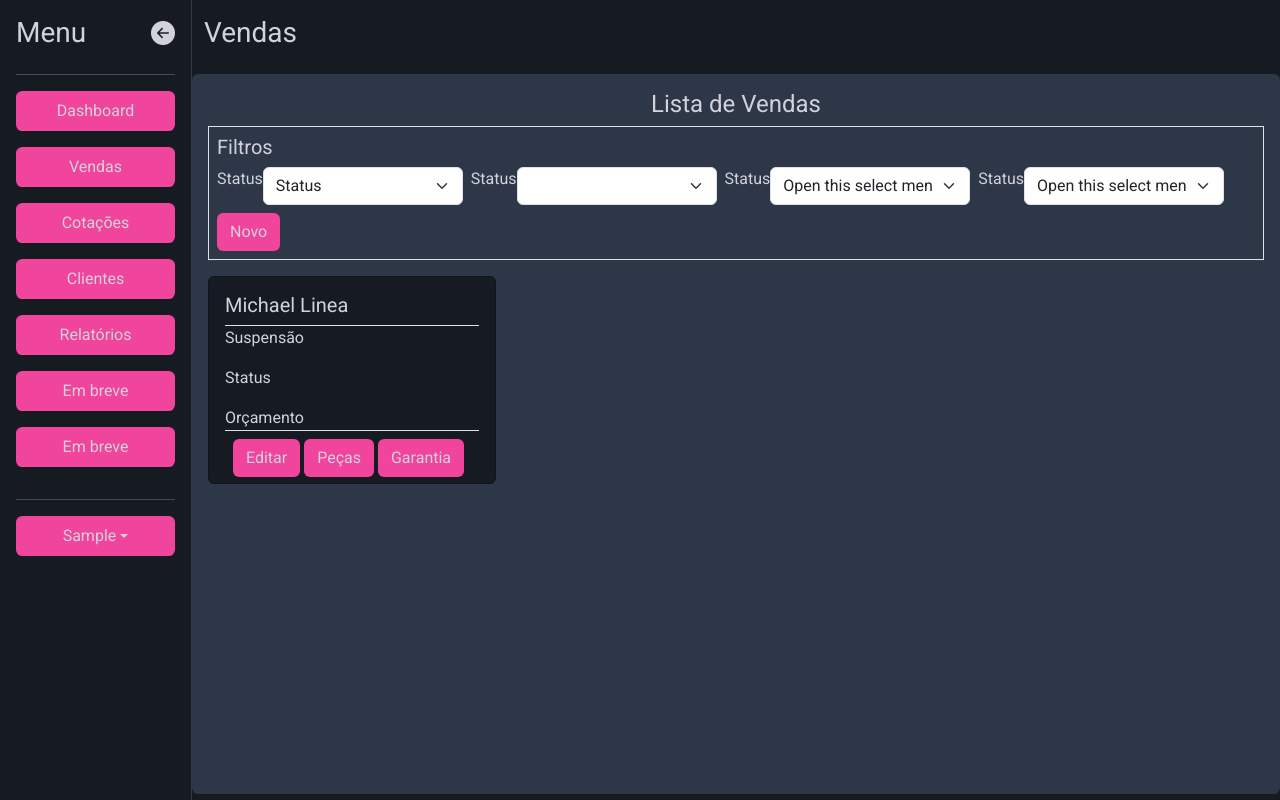
After one commit to michaelfaleiro/flask_painel, a Flask app: page /vendas in a window 1280 px wide. The commit adds this page. Run offline with Flask 3, Linux system fonts and the light colour scheme; the visitor is signed in with stand-in values (Sample User, id 1).

Commit message:
criado homevendas

```diff
--- a/painel/home/home_routes.py
+++ b/painel/home/home_routes.py
@@ -7,3 +7,9 @@ from painel import app
 @login_required
 def home():
     return render_template('home/home.html', usuario=current_user)
+
+
+@app.route('/vendas')
+@login_required
+def homevendas():
+    return render_template('vendas/homevendas.html')
--- a/painel/static/css/styles.css
+++ b/painel/static/css/styles.css
@@ -5,6 +5,7 @@
   --bgText: #0d1117;
   --bgButton: #f1449d;
   --bgButtonHover: #ed64a6;
+  --text: #d1d2dc;
 }
 
 html,
--- /dev/null
+++ b/painel/static/css/vendas.css
@@ -0,0 +1,25 @@
+:root {
+  --bg: #161b22;
+  --bgText: #0d1117;
+  --bgButton: #f1449d;
+  --bgButtonHover: #ed64a6;
+  --text: #d1d2dc;
+}
+
+.vendas {
+  background-color: #2d3748;
+  border-radius: 0.4rem;
+  min-height: 90vh;
+}
+
+.form-select {
+  width: 200px;
+}
+
+.card {
+  background-color: var(--bg);
+}
+
+.card-body {
+  color: var(--text);
+}
--- a/painel/templates/base.html
+++ b/painel/templates/base.html
@@ -14,7 +14,7 @@
 </head>
 
 <body>
-    {% if usuario %}
+    {% if current_user.is_authenticated %}
     <i class="bi bi-list menu-mobile"></i>
     <aside id="header" class="d-flex flex-column flex-shrink-0 p-3">
         <div class="d-flex justify-content-between ">
@@ -28,7 +28,7 @@
                     <a class="nav-link active" aria-current="page" href="{{url_for('home')}}">Dashboard</a>
                 </li>
                 <li class="nav-item">
-                    <a class="nav-link" href="#">Orçamento</a>
+                    <a class="nav-link" href="{{url_for('homevendas')}}">Vendas</a>
                 </li>
                 <li class="nav-item">
                     <a class="nav-link" href="#">Cotações</a>
@@ -55,7 +55,7 @@
                     <li class="nav-item dropdown">
                         <a class="nav-link dropdown-toggle" href="#" role="button" data-bs-toggle="dropdown"
                             aria-expanded="false">
-                            {{ usuario.first_name }}
+                            {{ current_user.first_name }}
                         </a>
                         <ul class="dropdown-menu bg-dark-subtle text-white-50">
                             <li><a class="dropdown-item" href="#">Configuração</a></li>
--- /dev/null
+++ b/painel/templates/vendas/homevendas.html
@@ -0,0 +1,85 @@
+{% extends 'base.html' %}
+
+{% block head %}
+<link rel="stylesheet" href="../static/css/vendas.css">
+{% endblock %}
+
+{% block title %} Vendas {% endblock %}
+
+
+{% block content %}
+<div class="container pt-2">
+    <div class="row">
+        <div class="col">
+            <h3>Vendas</h3>
+        </div>
+    </div>
+    <div class="row mt-3 ">
+
+        <div class="col-12 p-3  vendas">
+            <h4 class="text-center">Lista de Vendas</h4>
+            <section class="border filtros p-2 mb-3">
+                <h5>Filtros</h5>
+                <div class="d-flex flex-wrap">
+                    <span>Status</span>
+                    <select class="form-select me-2" aria-label="Default select example">
+                        <option selected>Status</option>
+                        <option value="1">One</option>
+                        <option value="2">Two</option>
+                        <option value="3">Three</option>
+                    </select>
+                    <span>Status</span>
+
+                    <select class="form-select me-2" aria-label="Default select example">
+                        <option selected></option>
+                        <option value="1">One</option>
+                        <option value="2">Two</option>
+                        <option value="3">Three</option>
+                    </select>
+                    <span>Status</span>
+
+                    <select class="form-select me-2" aria-label="Default select example">
+                        <option selected>Open this select menu</option>
+                        <option value="1">One</option>
+                        <option value="2">Two</option>
+                        <option value="3">Three</option>
+                    </select>
+                    <span>Status</span>
+
+                    <select class="form-select me-2" aria-label="Default select example">
+                        <option selected>Open this select menu</option>
+                        <option value="1">One</option>
+                        <option value="2">Two</option>
+                        <option value="3">Three</option>
+                    </select>
+
+                </div>
+                <a href="" class="btn mt-2">Novo</a>
+            </section>
+            <section>
+                <div class="card mb-3" style="width: 18rem; height: 13rem;">
+                    <div class="card-body">
+                        <div class="border-bottom">
+                            <h5 class="card-title">Michael Linea</h5>
+
+                        </div>
+                        <p class="card-text">Suspensão</p>
+                        <div>
+                            <p class="card-text">Status</p>
+                            <span>Orçamento</span>
+                        </div>
+                        <div class="border-top p-2">
+                            <a href="#" class="btn ">Editar</a>
+                            <a href="#" class="btn ">Peças</a>
+                            <a href="#" class="btn ">Garantia</a>
+                        </div>
+                    </div>
+                </div>
+            </section>
+        </div>
+
+
+    </div>
+</div>
+
+{% endblock %}
```
Also changed, not shown: painel/vendas/models.py (added, +16 -0 lines), painel/vendas/__init__.py (added).
